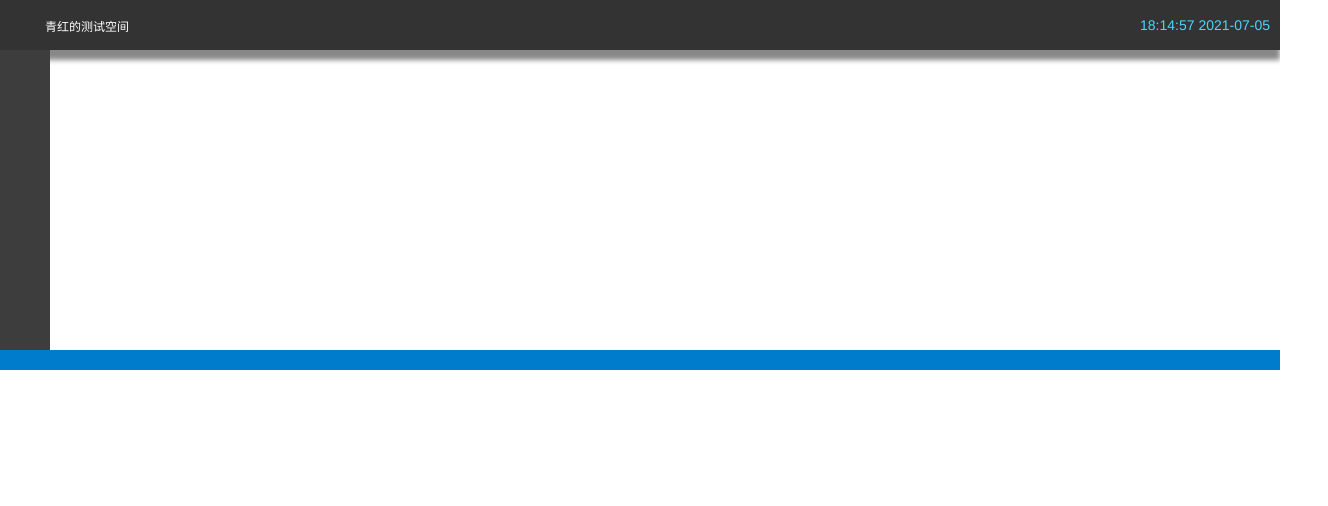
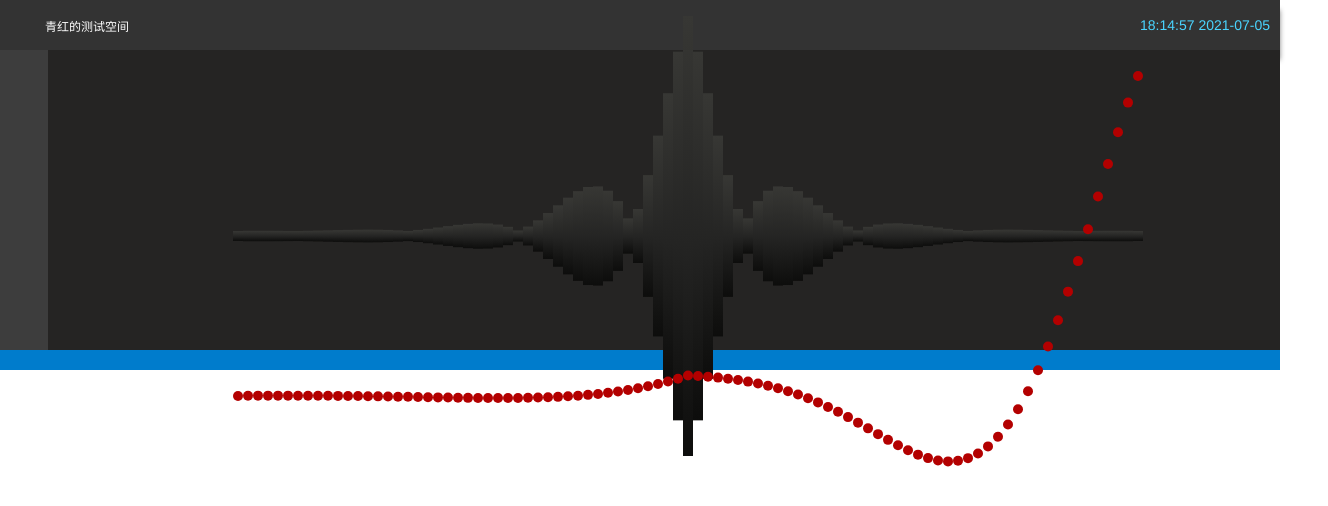
Before and after one commit to tototi5997/gis, a React app: page / in a window 1280 px wide. Shown: the top 506 px of the page, 1328 px wide, since content can reach past the window. Built offline with nearby package versions, Linux system fonts and the light colour scheme; the HTML template or start-up script is replaced by a standard one.

Commit message:
first commit

```diff
--- a/src/components/body/body.jsx
+++ b/src/components/body/body.jsx
@@ -3,6 +3,7 @@ import c from 'classnames'
 import s from './body.module.styl'
 import r from '../../models'
 import Icon from '../icon'
+import Fun from '../fun'
 
 const {leftMenu} = r.body
 const Body = () => {
@@ -15,12 +16,15 @@ const Body = () => {
           ))
         }
       </div>
+      <div className={c('w100p', s.curtain)}>
+        <Fun/>
+      </div>
     </div>
   )
 }
 const LeftIconButton = ({isActive, iconName}) => {
   return (
-    <div className={c('mt10 w100p fbh fbac fbjc h50')}>
+    <div className={c('mt10 w100p fbh fbac fbjc h50', s.iconbtn)}>
       <Icon name={iconName} size={30}/>
     </div>
   )
--- a/src/components/body/body.module.styl
+++ b/src/components/body/body.module.styl
@@ -2,3 +2,9 @@
   width: 50px
   background-color: rgba(61,61,61,1)
   // box-shadow: 10px 0px 10px rgba(61,61,61,0.4);
+.iconbtn
+  &:hover
+    cursor pointer
+    background-color: rgba(255,255,255,0.2)
+.curtain
+  background-color: 	rgba(37, 36, 35, 1)
--- /dev/null
+++ b/src/components/fun/fun.jsx
@@ -0,0 +1,99 @@
+import React, {useEffect} from 'react'
+import anime from 'animejs'
+// import s from './fun.module.styl'
+import './index.css'
+import c from 'classnames'
+
+const Fun = () => {
+
+  const fitElementToParent = (el, padding) => {
+    let timeout = null
+    const resize = () => {
+      if (timeout) clearTimeout(timeout)
+      anime.set(el, {scale: 1})
+      let pad = padding || 0
+      let parentEl = el.parentNode
+      let elOffsetWidth = el.offsetWidth - pad
+      let parentOffsetWidth = parentEl.offsetWidth
+      let ratio = parentOffsetWidth / elOffsetWidth
+      timeout = setTimeout(anime.set(el, {scale: ratio}), 10)
+    }
+    resize()
+    window.addEventListener('resize', resize)
+  }
+
+  const easingsAnimation =() => {
+
+    let easingVisualizerEl = document.querySelector('.easing-visualizer')
+    let barsWrapperEl = easingVisualizerEl.querySelector('.bars-wrapper')
+    let dotsWrapperEl = easingVisualizerEl.querySelector('.dots-wrapper')
+    let barsFragment = document.createDocumentFragment()
+    let dotsFragment = document.createDocumentFragment()
+    let numberOfBars = 91
+    let duration = 450
+    let animation
+
+    fitElementToParent(easingVisualizerEl, 0)
+
+    for (var i = 0; i < numberOfBars; i++) {
+      var barEl = document.createElement('div')
+      var dotEl = document.createElement('div')
+      barEl.classList.add('bar')
+      dotEl.classList.add('dot')
+      dotEl.classList.add('color-red')
+      barsFragment.appendChild(barEl)
+      dotsFragment.appendChild(dotEl)
+    }
+
+    barsWrapperEl.appendChild(barsFragment)
+    dotsWrapperEl.appendChild(dotsFragment)
+
+    const play = () => {
+
+      var easings = []
+      for (let ease in anime.penner) easings.push(ease)
+      easings.push('steps('+anime.random(5, 20)+')')
+      easings.push('steps('+anime.random(5, 20)+')')
+      easings.push('cubicBezier(0.545, 0.475, 0.145, 1)')
+      let ease = easings[anime.random(0, easings.length - 1)]
+
+      animation = anime.timeline({
+        duration: duration,
+        easing: ease,
+        complete: play,
+      })
+        .add({
+          targets: '.easing-visualizer .bar',
+          scaleY: anime.stagger([1, 44], {easing: ease, from: 'center', direction: 'reverse'}),
+          delay: anime.stagger(7, {from: 'center'}),
+        })
+        .add({
+          targets: '.easing-visualizer .dot',
+          translateY: anime.stagger(['-160px', '160px'], {easing: ease, from: 'last'}),
+          delay: anime.stagger(7, {from: 'center'}),
+        }, 0)
+
+    }
+
+    play()
+  }
+
+  useEffect(() => {
+    easingsAnimation()
+  }, [])
+
+  return (
+    <div className={c('wh100p fbh fbjc fbac pa')}>
+      <div className="animation-wrapper">
+        <div className="feature-animation">
+          <div className="easing-visualizer">
+            <div className="wrapper bars-wrapper"></div>
+            <div className="wrapper dots-wrapper"></div>
+          </div>
+        </div>
+      </div>
+    </div>
+  )
+}
+
+export default Fun
--- /dev/null
+++ b/src/components/fun/fun.module.styl
@@ -0,0 +1,44 @@
+.animationWrapper
+  width: 100%
+  max-width: 910px
+  margin-left: 32px
+  margin-right: 32px
+
+.easingVisualizer
+  position: absolute;
+  top: 50%;
+  left: 50%;
+  display: flex;
+  align-items: center;
+  justify-content: space-between;
+  width: 910px;
+  height: 455px;
+  margin: -227px 0 0 -455px;
+
+.easingVisualizer .wrapper
+  position: absolute;
+  bottom: 0;
+  display: flex;
+  align-items: center;
+  justify-content: space-between;
+  width: 100%;
+  height: 100%;
+
+.barsWrapper,
+.dotsWrapper
+  transform: translateZ(0)
+
+.easingVisualizer .bar
+  width: 10px;
+  height: 10px;
+  margin: 0;
+  background-image: linear-gradient(180deg, #373734 0%, #242423 52%, #0D0D0C 100%);
+  transform-origin: 50% 50%;
+
+.easingVisualizer .dot
+  position: relative;
+  width: 10px;
+  height: 10px;
+  margin: 0;
+  background-color: currentColor;
+  border-radius: 50%;
--- /dev/null
+++ b/src/components/fun/index.css
@@ -0,0 +1,50 @@
+.animation-wrapper {
+  width: 100%;
+  max-width: 910px;
+  margin-left: 32px;
+  margin-right: 32px;
+}
+
+.easing-visualizer {
+  position: absolute;
+  top: 50%;
+  left: 50%;
+  display: flex;
+  align-items: center;
+  justify-content: space-between;
+  width: 910px;
+  height: 455px;
+  margin: -227px 0 0 -455px;
+}
+
+.easing-visualizer .wrapper {
+  position: absolute;
+  bottom: 0;
+  display: flex;
+  align-items: center;
+  justify-content: space-between;
+  width: 100%;
+  height: 100%;
+}
+
+.bars-wrapper,
+.dots-wrapper {
+  transform: translateZ(0);
+}
+
+.easing-visualizer .bar {
+  width: 10px;
+  height: 10px;
+  margin: 0;
+  background-image: linear-gradient(180deg, #373734 0%, #242423 52%, #0D0D0C 100%);
+  transform-origin: 50% 50%;
+}
+
+.easing-visualizer .dot {
+  position: relative;
+  width: 10px;
+  height: 10px;
+  margin: 0;
+  background-color: 	rgb(179, 0, 0);
+  border-radius: 50%;
+}
--- /dev/null
+++ b/src/components/fun/index.js
@@ -0,0 +1,3 @@
+import Fun from "./fun"
+
+export default Fun
--- a/src/components/head/head.jsx
+++ b/src/components/head/head.jsx
@@ -17,11 +17,10 @@ const Head = () => {
         </div>
         <div className={c('ml10 bold')}>{head.owner}的测试空间</div>
         <div className={c('fbh fbjc fbac h100p mr10', s.headRight)}>
-          <div className={c('mr10')}><Icon name="happy-emoji" size={25}/></div>
+          <div className={c('mr10')}><Icon name="clock" size={25}/></div>
           <Timer />
         </div>
       </div>
-
     </div>
   )
 }
```
Also changed, not shown: src/components/button/button.jsx (line endings or trailing spaces), src/icons/clock.svg (added).
